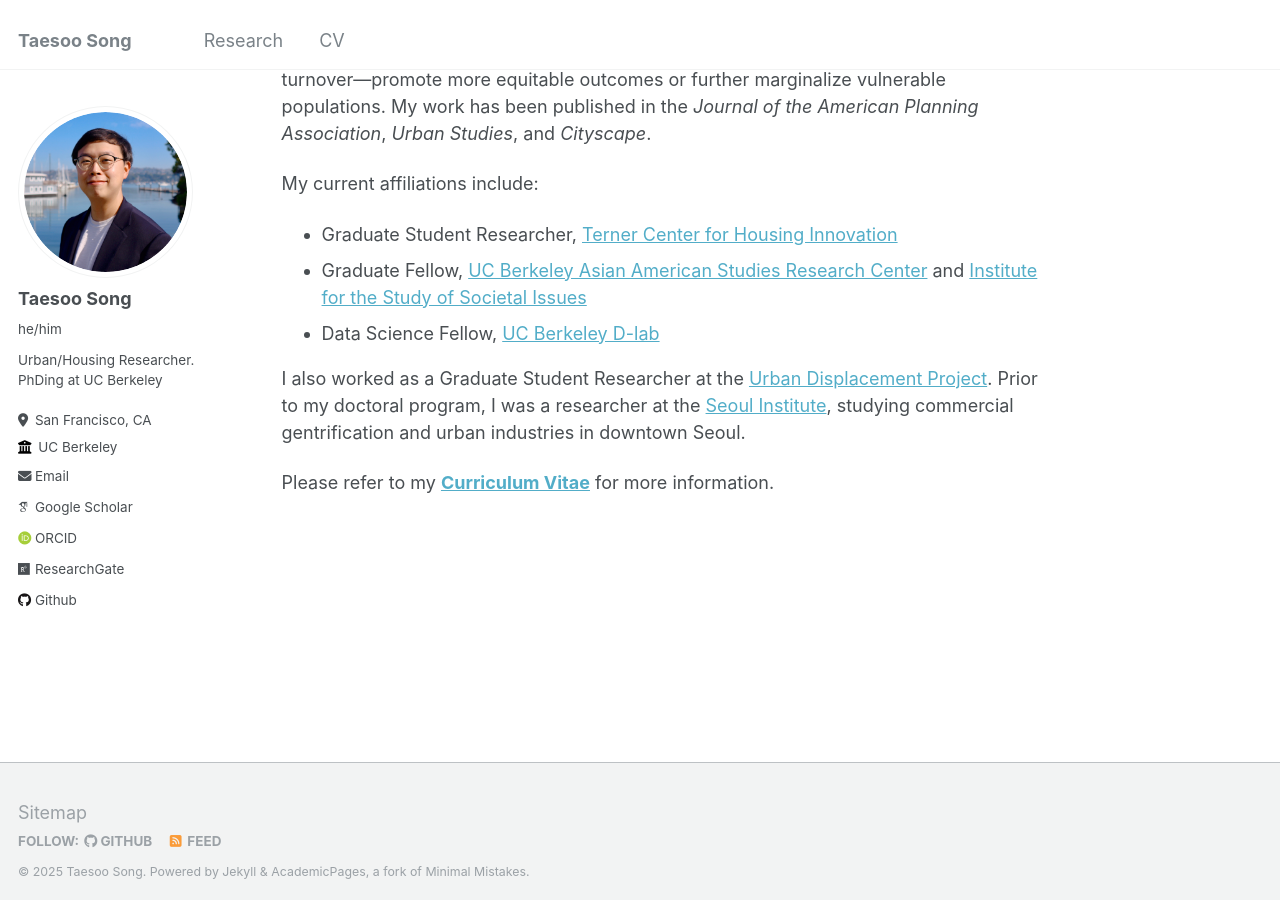
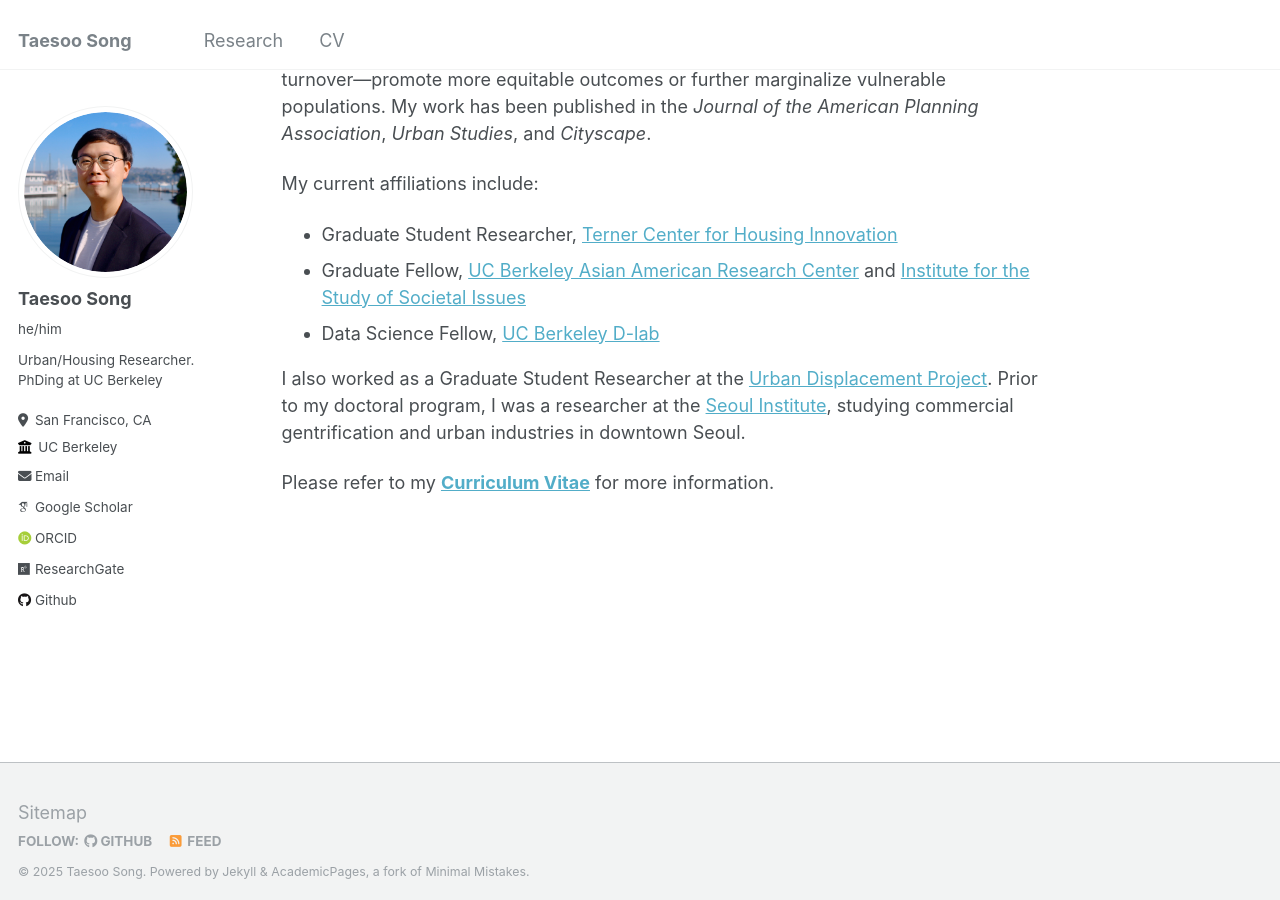
Before and after one commit to taesoosong/taesoosong.github.io, a Jekyll site: the page built from _pages/about.md, in a window 1280 px wide and 900 px high, scrolled down 635 px. Built offline with Jekyll 4.4.1, drawn with Linux system fonts in a browser that asks for light colours; some web fonts are replaced.

Commit message:
Update about.md

```diff
--- a/_pages/about.md
+++ b/_pages/about.md
@@ -22,7 +22,7 @@ Second, I integrate novel big data sources and computational methods to track re
 
 My current affiliations include:
 - Graduate Student Researcher, [Terner Center for Housing Innovation](https://ternercenter.berkeley.edu/)
-- Graduate Fellow, [UC Berkeley Asian American Studies Research Center](https://issi.berkeley.edu/aarc) and [Institute for the Study of Societal Issues](https://issi.berkeley.edu/)
+- Graduate Fellow, [UC Berkeley Asian American Research Center](https://issi.berkeley.edu/aarc) and [Institute for the Study of Societal Issues](https://issi.berkeley.edu/)
 - Data Science Fellow, [UC Berkeley D-lab](https://dlab.berkeley.edu/)
 
 I also worked as a Graduate Student Researcher at the [Urban Displacement Project](https://www.urbandisplacement.org/). Prior to my doctoral program, I was a researcher at the [Seoul Institute](https://global.si.re.kr/), studying commercial gentrification and urban industries in downtown Seoul.
```
